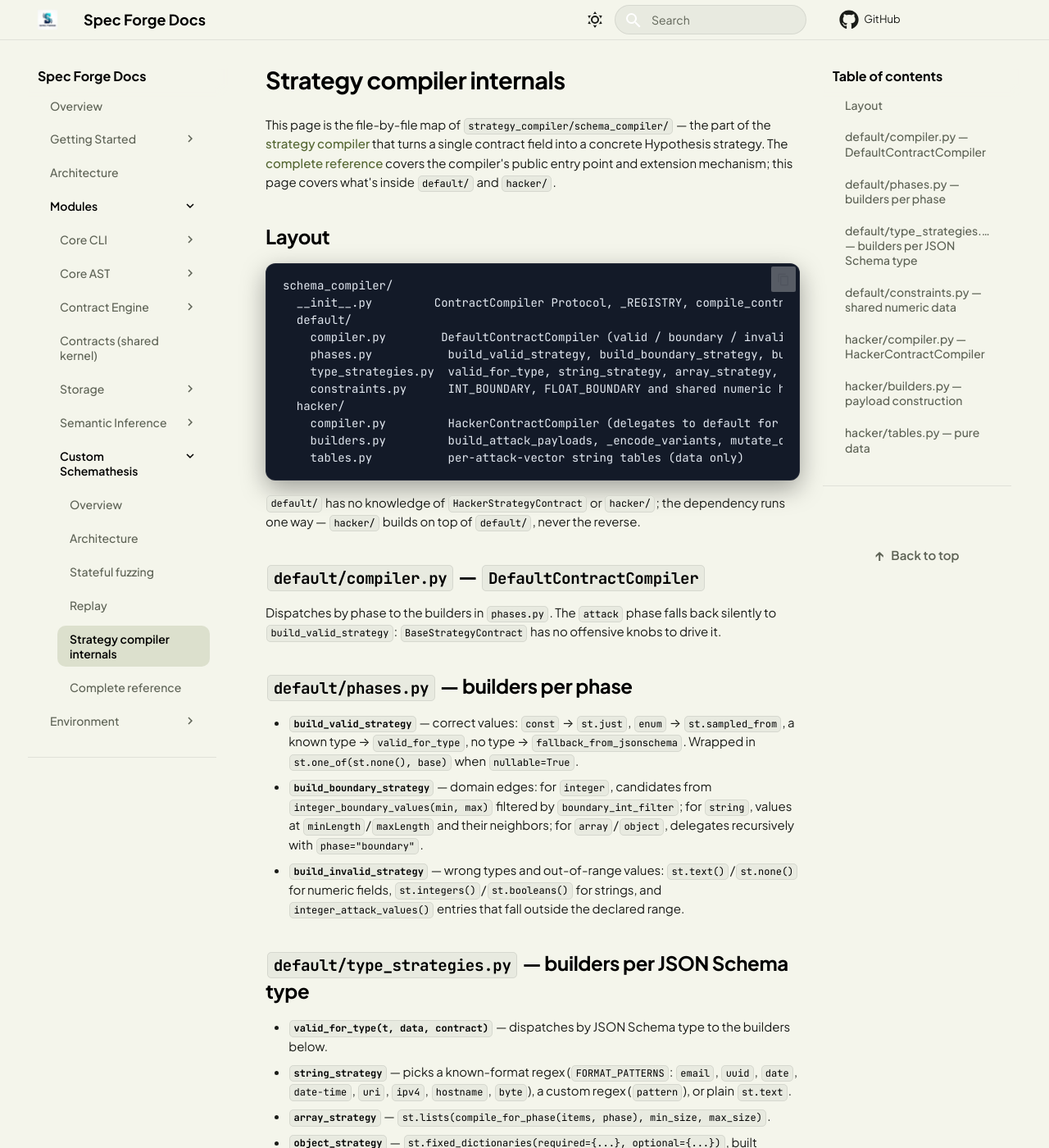
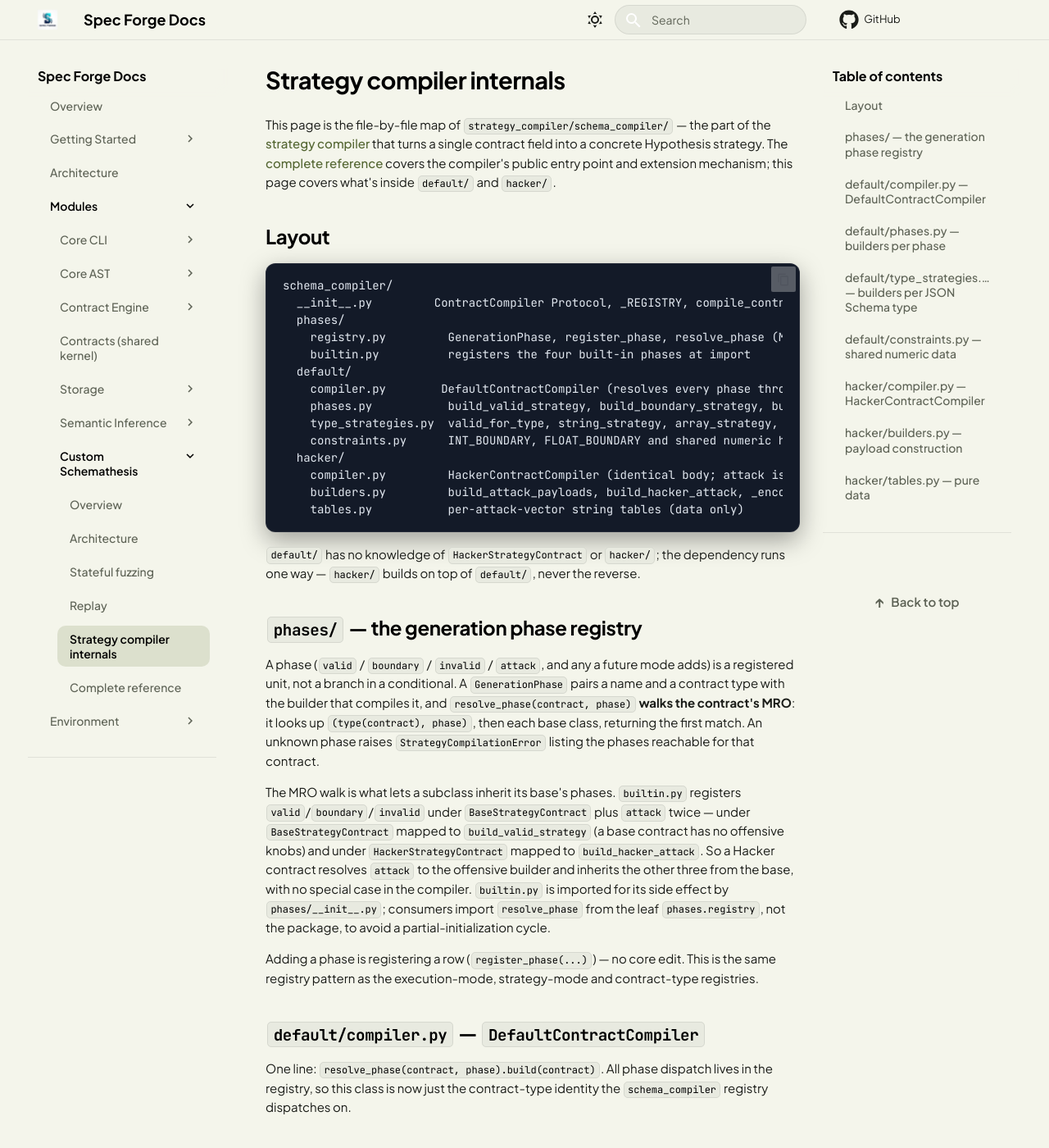
Before and after one commit to Spec-Forge-Testing/specforge-docs, an MkDocs documentation site: the page built from docs/modules/custom-schemathesis/strategy-compiler-internals.md, in a window 1280 px wide and 1400 px high. Shown: the whole window at 82% size. Built offline with MkDocs 1.6.1 and Material for MkDocs 9.7.7, drawn with Linux system fonts in a browser that asks for light colours; comment, search, counter and statistics services are not loaded; some of the changed text lies outside the part shown.

Commit message:
docs(custom-schemathesis): document the generation phase registry
Reconcile strategy-compiler-internals with the registry-based dispatch: a new
phases/ section (GenerationPhase, register_phase, resolve_phase, the MRO walk
that lets a subclass inherit its base phases), and the now-identical compiler
bodies. Reference: the shared budget allocator (relative-proportion
normalization, largest-remainder) and the plan-authoritative per-phase budget.

````diff
--- a/docs/modules/custom-schemathesis/strategy-compiler-internals.md
+++ b/docs/modules/custom-schemathesis/strategy-compiler-internals.md
@@ -12,14 +12,17 @@ and extension mechanism; this page covers what's inside `default/` and
 ```
 schema_compiler/
   __init__.py         ContractCompiler Protocol, _REGISTRY, compile_contract, register_compiler
+  phases/
+    registry.py         GenerationPhase, register_phase, resolve_phase (MRO walk)
+    builtin.py          registers the four built-in phases at import
   default/
-    compiler.py        DefaultContractCompiler (valid / boundary / invalid; attack falls back to valid)
+    compiler.py        DefaultContractCompiler (resolves every phase through the registry)
     phases.py           build_valid_strategy, build_boundary_strategy, build_invalid_strategy
     type_strategies.py  valid_for_type, string_strategy, array_strategy, object_strategy, compile_for_phase
     constraints.py      INT_BOUNDARY, FLOAT_BOUNDARY and shared numeric helpers
   hacker/
-    compiler.py         HackerContractCompiler (delegates to default for non-attack phases)
-    builders.py         build_attack_payloads, _encode_variants, mutate_object
+    compiler.py         HackerContractCompiler (identical body; attack is a registered phase)
+    builders.py         build_attack_payloads, build_hacker_attack, _encode_variants, mutate_object
     tables.py           per-attack-vector string tables (data only)
 ```
 
@@ -27,11 +30,35 @@ schema_compiler/
 dependency runs one way — `hacker/` builds on top of `default/`, never the
 reverse.
 
+## `phases/` — the generation phase registry
+
+A phase (`valid` / `boundary` / `invalid` / `attack`, and any a future mode
+adds) is a registered unit, not a branch in a conditional. A `GenerationPhase`
+pairs a name and a contract type with the builder that compiles it, and
+`resolve_phase(contract, phase)` **walks the contract's MRO**: it looks up
+`(type(contract), phase)`, then each base class, returning the first match. An
+unknown phase raises `StrategyCompilationError` listing the phases reachable for
+that contract.
+
+The MRO walk is what lets a subclass inherit its base's phases. `builtin.py`
+registers `valid`/`boundary`/`invalid` under `BaseStrategyContract` plus
+`attack` twice — under `BaseStrategyContract` mapped to `build_valid_strategy`
+(a base contract has no offensive knobs) and under `HackerStrategyContract`
+mapped to `build_hacker_attack`. So a Hacker contract resolves `attack` to the
+offensive builder and inherits the other three from the base, with no special
+case in the compiler. `builtin.py` is imported for its side effect by
+`phases/__init__.py`; consumers import `resolve_phase` from the leaf
+`phases.registry`, not the package, to avoid a partial-initialization cycle.
+
+Adding a phase is registering a row (`register_phase(...)`) — no core edit. This
+is the same registry pattern as the execution-mode, strategy-mode and
+contract-type registries.
+
 ## `default/compiler.py` — `DefaultContractCompiler`
 
-Dispatches by phase to the builders in `phases.py`. The `attack` phase falls
-back silently to `build_valid_strategy`: `BaseStrategyContract` has no
-offensive knobs to drive it.
+One line: `resolve_phase(contract, phase).build(contract)`. All phase dispatch
+lives in the registry, so this class is now just the contract-type identity the
+`schema_compiler` registry dispatches on.
 
 ## `default/phases.py` — builders per phase
 
@@ -60,8 +87,9 @@ offensive knobs to drive it.
 - **`object_strategy`** — `st.fixed_dictionaries(required={...},
   optional={...})`, built recursively from `contract.properties`.
 - **`compile_for_phase(contract, phase)`** — the recursive dispatcher for
-  nested contracts. Imports `phases.py` lazily to break the circular
-  dependency `phases → type_strategies → phases`.
+  nested contracts (array items, object properties). Resolves through the phase
+  registry like the top-level compilers, so an unknown nested phase raises
+  instead of silently building `valid`.
 - **`strategy_from_jsonschema`** — a patchable attribute pointing at
   `hypothesis_jsonschema.from_schema` when installed, or `None`. Used by
   `fallback_from_jsonschema` for constructs the native builders don't cover
@@ -86,12 +114,18 @@ Pure tables and helpers, no Hypothesis imports. Used by both `default/` and
 
 ## `hacker/compiler.py` — `HackerContractCompiler`
 
-Composes over `DefaultContractCompiler`: delegates every phase except
-`attack`. For `attack`, calls `_build_attack(contract)`, which pulls the
-offensive knobs off the contract and calls `build_attack_payloads`.
+Its body is identical to `DefaultContractCompiler` —
+`resolve_phase(contract, phase).build(contract)`. It survives as the
+contract-type identity the `schema_compiler` registry dispatches on for
+`HackerStrategyContract`; the phase behavior comes entirely from the registry,
+where `attack` is registered against `HackerStrategyContract` and the other
+three are inherited from the base via the MRO walk.
 
 ## `hacker/builders.py` — payload construction
 
+- **`build_hacker_attack(contract)`** — the registered builder for the
+  `(HackerStrategyContract, attack)` phase. Pulls the offensive knobs off the
+  contract and calls `build_attack_payloads`.
 - **`build_attack_payloads(value_type, profiles, *, include_encoded_variants,
   include_nulls, include_large_values, minimum, maximum)`** — dispatches by
   type:
````
Also changed, not shown: docs/modules/custom-schemathesis/reference.md (+2 -1 lines).
